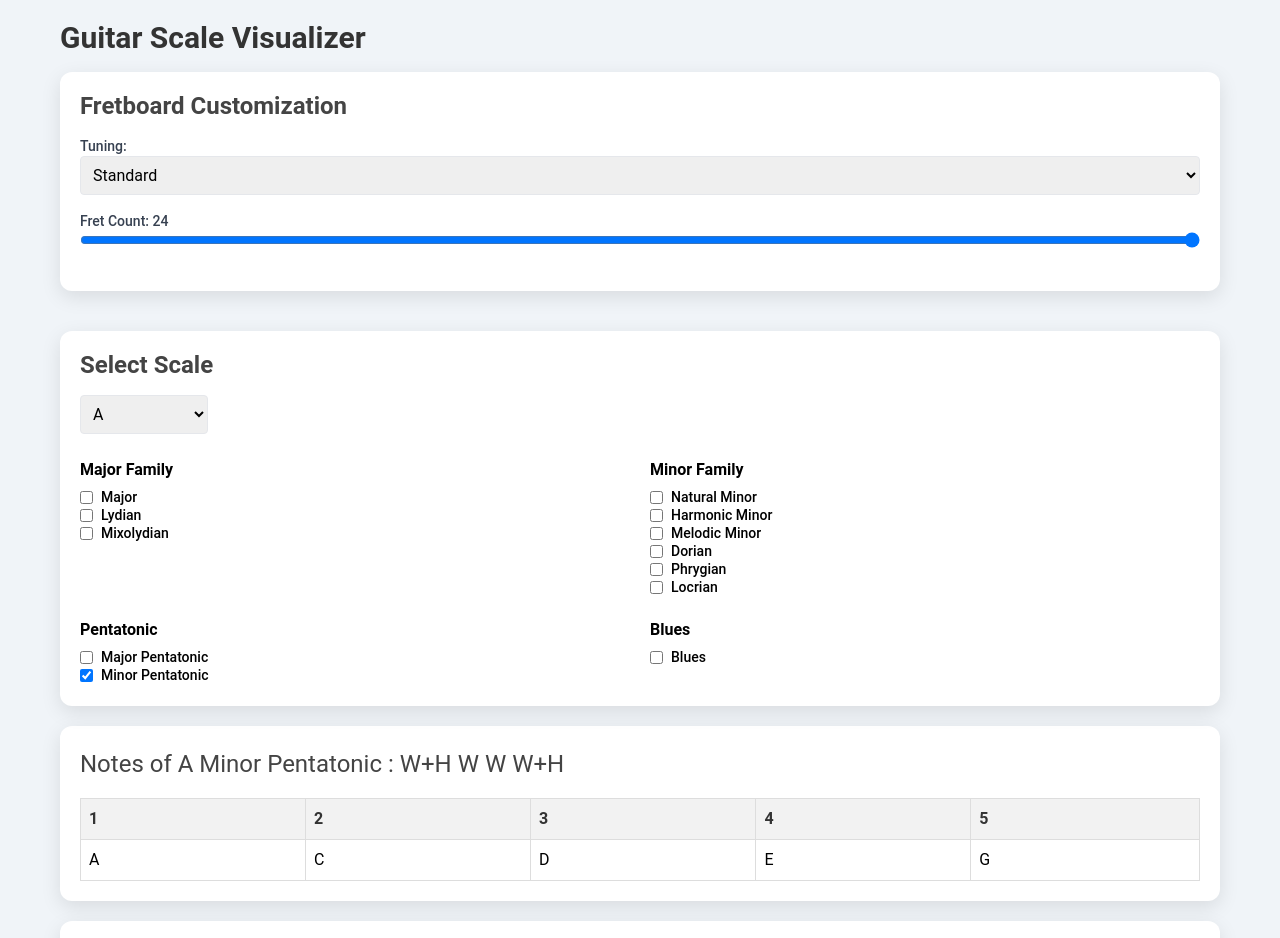
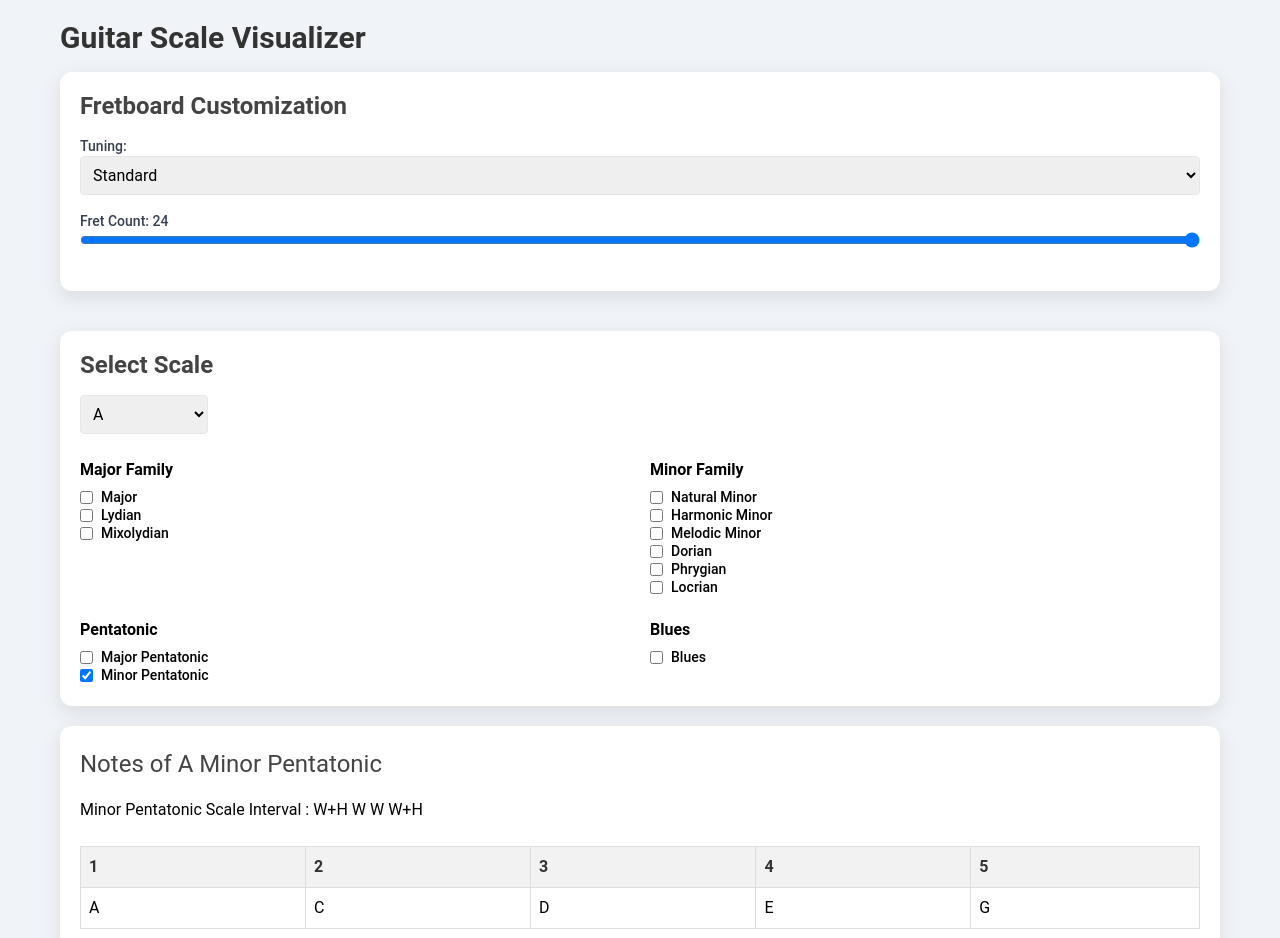
Before and after one commit to humandotlearning/guitar_visualiser, a React (Create React App) app: page / in a window 1280 px wide. Shown: the top 938 px of the page. Built offline with nearby package versions, Linux system fonts and the light colour scheme.

Commit message:
+ minor change

```diff
--- a/src/components/ScaleNotes.jsx
+++ b/src/components/ScaleNotes.jsx
@@ -11,7 +11,9 @@ const ScaleNotes = ({ rootNote, selectedScale }) => {
 
   return (
     <div>
-      <h2>Notes of {rootNote} {selectedScale.name} :  {scalePattern}</h2>
+      <h2>Notes of {rootNote} {selectedScale.name} </h2>
+      <h3> {selectedScale.name} Scale Interval  :  {scalePattern}</h3>
+      <br></br>
       <table className="table-auto">
         <thead>
           <tr>
```
